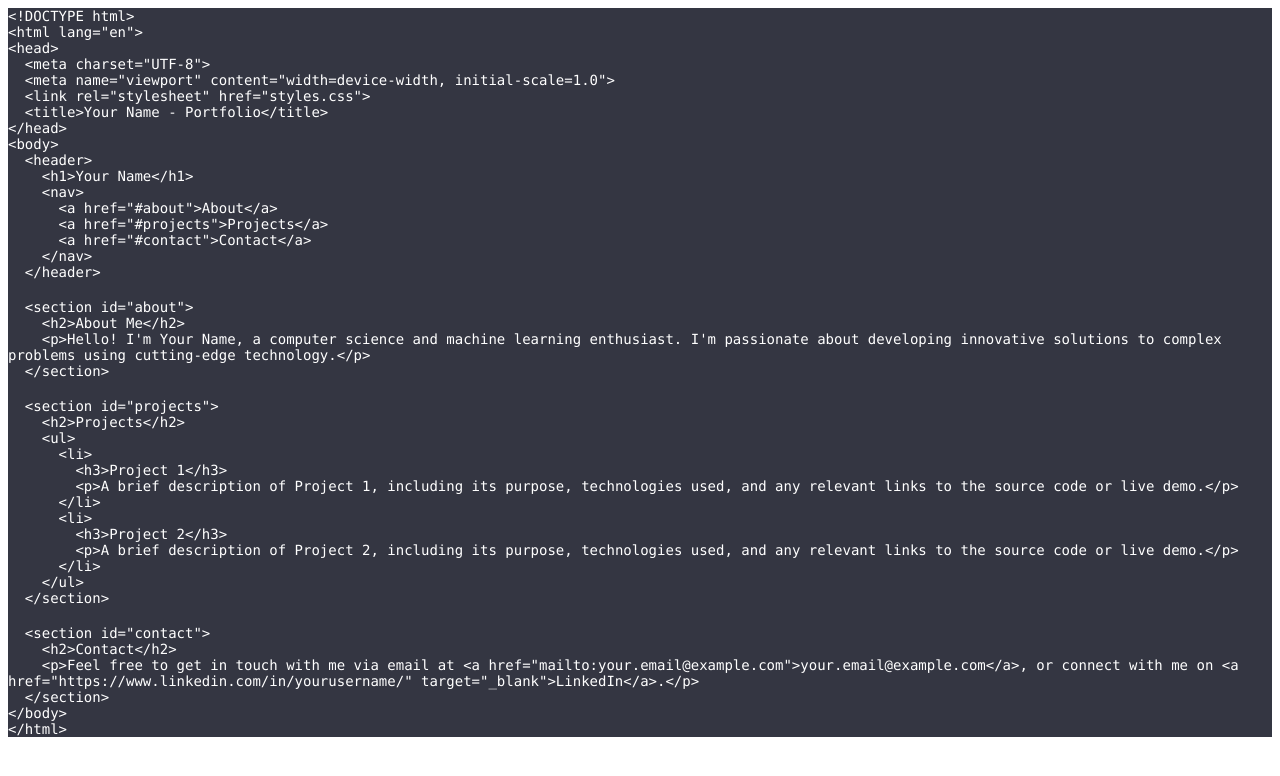
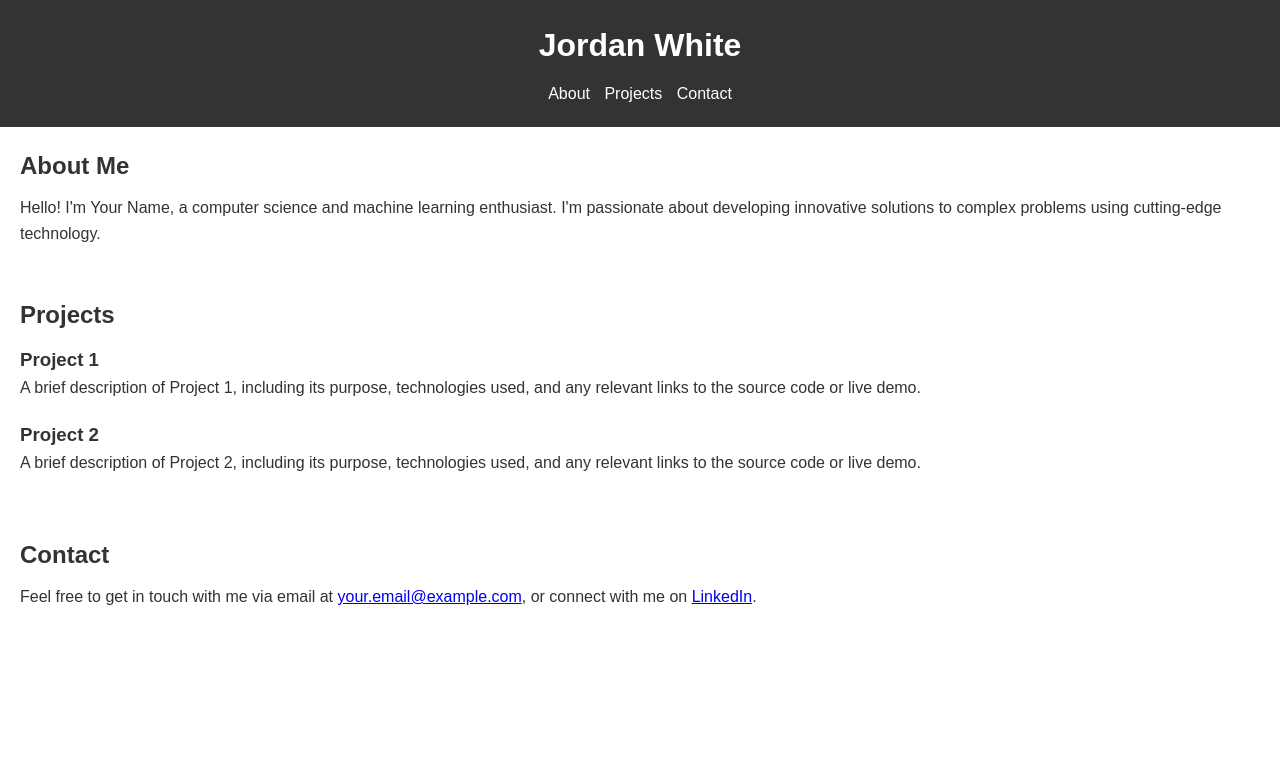
Before and after one commit to JordanWhite34/JordanWhite34.github.io, a plain HTML site: page index.html in a window 1280 px wide. Drawn offline with Linux system fonts and the light colour scheme.

Commit message:
Attempt to make html work

```diff
--- a/index.html
+++ b/index.html
@@ -1,60 +1,44 @@
-<!DOCTYPE html PUBLIC "-//W3C//DTD HTML 4.01//EN" "http://www.w3.org/TR/html4/strict.dtd">
-<html>
+<!DOCTYPE html>
+<html lang="en">
 <head>
-  <meta http-equiv="Content-Type" content="text/html; charset=utf-8">
-  <meta http-equiv="Content-Style-Type" content="text/css">
-  <title></title>
-  <meta name="Generator" content="Cocoa HTML Writer">
-  <meta name="CocoaVersion" content="2299.4">
-  <style type="text/css">
-    p.p1 {margin: 0.0px 0.0px 0.0px 0.0px; font: 14.0px Monaco; color: #ffffff; -webkit-text-stroke: #ffffff; background-color: #343642}
-    p.p2 {margin: 0.0px 0.0px 0.0px 0.0px; font: 14.0px Monaco; color: #ffffff; -webkit-text-stroke: #ffffff; background-color: #343642; min-height: 19.0px}
-    span.s1 {font-kerning: none}
-  </style>
+  <meta charset="UTF-8">
+  <meta name="viewport" content="width=device-width, initial-scale=1.0">
+  <link rel="stylesheet" href="styles.css">
+  <title>Jordan White - Portfolio</title>
 </head>
 <body>
-<p class="p1"><span class="s1">&lt;!DOCTYPE html&gt;</span></p>
-<p class="p1"><span class="s1">&lt;html lang="en"&gt;</span></p>
-<p class="p1"><span class="s1">&lt;head&gt;</span></p>
-<p class="p1"><span class="s1"><span class="Apple-converted-space">  </span>&lt;meta charset="UTF-8"&gt;</span></p>
-<p class="p1"><span class="s1"><span class="Apple-converted-space">  </span>&lt;meta name="viewport" content="width=device-width, initial-scale=1.0"&gt;</span></p>
-<p class="p1"><span class="s1"><span class="Apple-converted-space">  </span>&lt;link rel="stylesheet" href="styles.css"&gt;</span></p>
-<p class="p1"><span class="s1"><span class="Apple-converted-space">  </span>&lt;title&gt;Your Name - Portfolio&lt;/title&gt;</span></p>
-<p class="p1"><span class="s1">&lt;/head&gt;</span></p>
-<p class="p1"><span class="s1">&lt;body&gt;</span></p>
-<p class="p1"><span class="s1"><span class="Apple-converted-space">  </span>&lt;header&gt;</span></p>
-<p class="p1"><span class="s1"><span class="Apple-converted-space">    </span>&lt;h1&gt;Your Name&lt;/h1&gt;</span></p>
-<p class="p1"><span class="s1"><span class="Apple-converted-space">    </span>&lt;nav&gt;</span></p>
-<p class="p1"><span class="s1"><span class="Apple-converted-space">      </span>&lt;a href="#about"&gt;About&lt;/a&gt;</span></p>
-<p class="p1"><span class="s1"><span class="Apple-converted-space">      </span>&lt;a href="#projects"&gt;Projects&lt;/a&gt;</span></p>
-<p class="p1"><span class="s1"><span class="Apple-converted-space">      </span>&lt;a href="#contact"&gt;Contact&lt;/a&gt;</span></p>
-<p class="p1"><span class="s1"><span class="Apple-converted-space">    </span>&lt;/nav&gt;</span></p>
-<p class="p1"><span class="s1"><span class="Apple-converted-space">  </span>&lt;/header&gt;</span></p>
-<p class="p2"><span class="s1"></span><br></p>
-<p class="p1"><span class="s1"><span class="Apple-converted-space">  </span>&lt;section id="about"&gt;</span></p>
-<p class="p1"><span class="s1"><span class="Apple-converted-space">    </span>&lt;h2&gt;About Me&lt;/h2&gt;</span></p>
-<p class="p1"><span class="s1"><span class="Apple-converted-space">    </span>&lt;p&gt;Hello! I'm Your Name, a computer science and machine learning enthusiast. I'm passionate about developing innovative solutions to complex problems using cutting-edge technology.&lt;/p&gt;</span></p>
-<p class="p1"><span class="s1"><span class="Apple-converted-space">  </span>&lt;/section&gt;</span></p>
-<p class="p2"><span class="s1"></span><br></p>
-<p class="p1"><span class="s1"><span class="Apple-converted-space">  </span>&lt;section id="projects"&gt;</span></p>
-<p class="p1"><span class="s1"><span class="Apple-converted-space">    </span>&lt;h2&gt;Projects&lt;/h2&gt;</span></p>
-<p class="p1"><span class="s1"><span class="Apple-converted-space">    </span>&lt;ul&gt;</span></p>
-<p class="p1"><span class="s1"><span class="Apple-converted-space">      </span>&lt;li&gt;</span></p>
-<p class="p1"><span class="s1"><span class="Apple-converted-space">        </span>&lt;h3&gt;Project 1&lt;/h3&gt;</span></p>
-<p class="p1"><span class="s1"><span class="Apple-converted-space">        </span>&lt;p&gt;A brief description of Project 1, including its purpose, technologies used, and any relevant links to the source code or live demo.&lt;/p&gt;</span></p>
-<p class="p1"><span class="s1"><span class="Apple-converted-space">      </span>&lt;/li&gt;</span></p>
-<p class="p1"><span class="s1"><span class="Apple-converted-space">      </span>&lt;li&gt;</span></p>
-<p class="p1"><span class="s1"><span class="Apple-converted-space">        </span>&lt;h3&gt;Project 2&lt;/h3&gt;</span></p>
-<p class="p1"><span class="s1"><span class="Apple-converted-space">        </span>&lt;p&gt;A brief description of Project 2, including its purpose, technologies used, and any relevant links to the source code or live demo.&lt;/p&gt;</span></p>
-<p class="p1"><span class="s1"><span class="Apple-converted-space">      </span>&lt;/li&gt;</span></p>
-<p class="p1"><span class="s1"><span class="Apple-converted-space">    </span>&lt;/ul&gt;</span></p>
-<p class="p1"><span class="s1"><span class="Apple-converted-space">  </span>&lt;/section&gt;</span></p>
-<p class="p2"><span class="s1"></span><br></p>
-<p class="p1"><span class="s1"><span class="Apple-converted-space">  </span>&lt;section id="contact"&gt;</span></p>
-<p class="p1"><span class="s1"><span class="Apple-converted-space">    </span>&lt;h2&gt;Contact&lt;/h2&gt;</span></p>
-<p class="p1"><span class="s1"><span class="Apple-converted-space">    </span>&lt;p&gt;Feel free to get in touch with me via email at &lt;a href="mailto:your.email@example.com"&gt;your.email@example.com&lt;/a&gt;, or connect with me on &lt;a href="https://www.linkedin.com/in/yourusername/" target="_blank"&gt;LinkedIn&lt;/a&gt;.&lt;/p&gt;</span></p>
-<p class="p1"><span class="s1"><span class="Apple-converted-space">  </span>&lt;/section&gt;</span></p>
-<p class="p1"><span class="s1">&lt;/body&gt;</span></p>
-<p class="p1"><span class="s1">&lt;/html&gt;</span></p>
+  <header>
+    <h1>Jordan White</h1>
+    <nav>
+      <a href="#about">About</a>
+      <a href="#projects">Projects</a>
+      <a href="#contact">Contact</a>
+    </nav>
+  </header>
+
+  <section id="about">
+    <h2>About Me</h2>
+    <p>Hello! I'm Your Name, a computer science and machine learning enthusiast. I'm passionate about developing innovative solutions to complex problems using cutting-edge technology.</p>
+  </section>
+
+  <section id="projects">
+    <h2>Projects</h2>
+    <ul>
+      <li>
+        <h3>Project 1</h3>
+        <p>A brief description of Project 1, including its purpose, technologies used, and any relevant links to the source code or live demo.</p>
+      </li>
+      <li>
+        <h3>Project 2</h3>
+        <p>A brief description of Project 2, including its purpose, technologies used, and any relevant links to the source code or live demo.</p>
+      </li>
+    </ul>
+  </section>
+
+  <section id="contact">
+    <h2>Contact</h2>
+    <p>Feel free to get in touch with me via email at <a href="mailto:your.email@example.com">your.email@example.com</a>, or connect with me on <a href="https://www.linkedin.com/in/yourusername/" target="_blank">LinkedIn</a>.</p>
+  </section>
+  <script src="script.js"></script>
 </body>
 </html>
```
